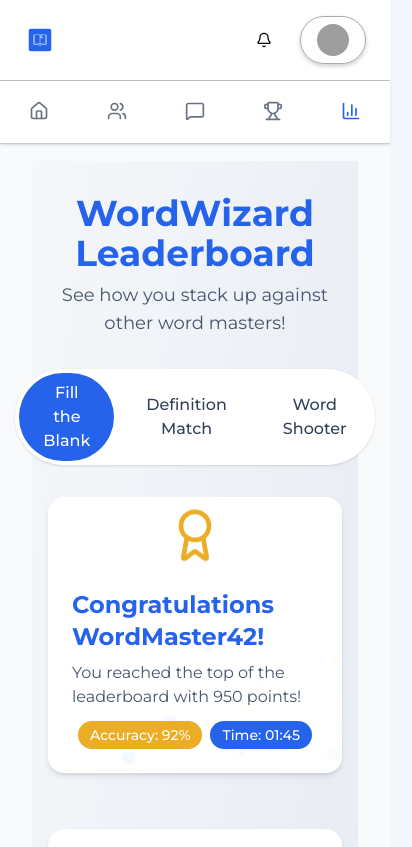
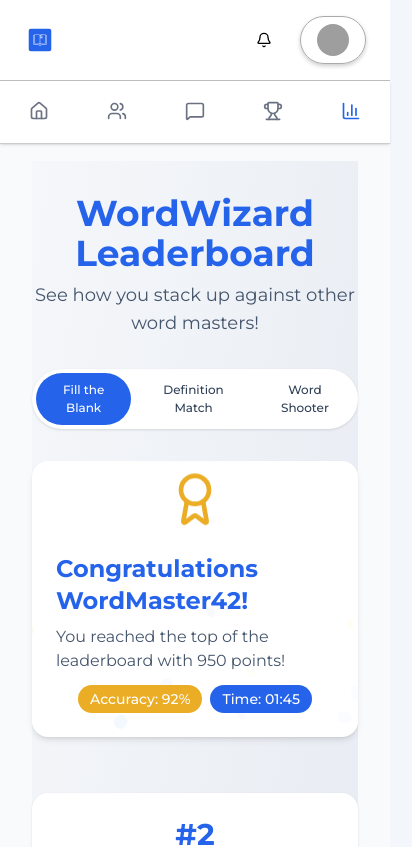
Before and after one commit to GiangPhanNguyenTra/frontend-word-wise, a Next.js app: page /community/leaderboard in a window 390 px wide. Shown: the top 847 px of the page, 412 px wide, since content can reach past the window. Built offline with nearby package versions, Linux system fonts and the light colour scheme; grey boxes are pictures that could not be loaded.

Commit message:
feat: update layout for mobile

```diff
--- a/src/app/(app)/(user)/community/challenge/page.tsx
+++ b/src/app/(app)/(user)/community/challenge/page.tsx
@@ -100,7 +100,7 @@ export default function ChallengePage() {
   ];
 
   return (
-    <div className="min-h-screen bg-gray-50 p-4 flex flex-col items-center gap-8">
+    <div className="min-h-screen bg-gray-50 lg:p-4 flex flex-col items-center gap-8">
       {games.map((game, index) => (
         <Card
           key={index}
--- a/src/app/(app)/(user)/community/friends/page.tsx
+++ b/src/app/(app)/(user)/community/friends/page.tsx
@@ -134,7 +134,7 @@ export default function FriendsPage() {
   );
 
   return (
-    <div className="p-6">
+    <div className="lg:p-6">
       <h1 className="text-2xl font-bold mb-4">Friends</h1>
 
       {/* Tabs */}
--- a/src/app/(app)/(user)/community/leaderboard/page.tsx
+++ b/src/app/(app)/(user)/community/leaderboard/page.tsx
@@ -76,7 +76,7 @@ export default function LeaderboardPage() {
 
   return (
     <div className="min-h-screen text-slate-800 bg-gradient-to-br from-[#F5F7FA] to-[#E2E8F0]">
-      <div className="container mx-auto px-4 py-8 max-w-6xl">
+      <div className="container mx-auto lg:px-4 py-8 max-w-6xl">
         {/* Header */}
         <header className="text-center mb-8">
           <h1 className="text-4xl font-bold text-[#2563EB] mb-2">
@@ -94,11 +94,15 @@ export default function LeaderboardPage() {
               (tab, i) => (
                 <button
                   key={tab}
-                  className={`px-6 py-2 rounded-full font-medium transition-all ${
+                  className={`px-6 py-2 rounded-full font-medium transition-all
+          text-[12px] sm:text-base
+          ${
             i === 0
               ? "bg-[#2563EB] text-white"
               : "text-slate-700 hover:bg-slate-100"
-                  }`}
+          }
+          px-4 sm:px-6 py-1.5 sm:py-2
+        `}
                 >
                   {tab}
                 </button>
@@ -198,10 +202,11 @@ export default function LeaderboardPage() {
         </div>
 
         {/* Table */}
-        <div className="bg-white rounded-2xl shadow-sm p-6 mb-8">
+        <div className="w-full bg-white rounded-2xl shadow-sm p-6 mb-8">
           <h2 className="text-2xl font-bold text-[#2563EB] mb-6">
             Full Leaderboard
           </h2>
+          <div className="overflow-x-auto max-w-full">
             <table className="w-full text-slate-700">
               <thead>
                 <tr className="border-b border-slate-200">
@@ -266,6 +271,7 @@ export default function LeaderboardPage() {
               </tbody>
             </table>
           </div>
+        </div>
 
         {/* Buttons */}
         <div className="flex flex-col sm:flex-row justify-center gap-4">
--- a/src/app/(app)/(user)/community/messages/page.tsx
+++ b/src/app/(app)/(user)/community/messages/page.tsx
@@ -42,7 +42,7 @@ export default function MessagesPage() {
   const router = useRouter();
 
   return (
-    <div className="max-w-5xl mx-auto p-2">
+    <div className="max-w-5xl mx-auto lg:p-2">
       <h1 className="text-2xl font-bold mb-6">Messages</h1>
 
       <div className="bg-white rounded-xl shadow border divide-y">
--- a/src/app/(app)/(user)/community/page.tsx
+++ b/src/app/(app)/(user)/community/page.tsx
@@ -11,7 +11,7 @@ import { useRouter } from "next/navigation";
 export default function CommunityPage() {
   const router = useRouter();
   return (
-    <div className="flex flex-col lg:flex-row w-full gap-6 px-4 sm:px-6 lg:px-4 py-4">
+    <div className="flex flex-col lg:flex-row w-full gap-6 sm:px-6 lg:px-4 py-4">
       {/* Main Feed */}
       <div className="flex-1 max-w-2xl mx-auto">
         {/* Post creation card */}
--- a/src/app/(app)/(user)/setting/layout.tsx
+++ b/src/app/(app)/(user)/setting/layout.tsx
@@ -109,7 +109,7 @@ export default function SettingLayout({
       </div>
 
       {/* Main content */}
-      <main className="flex-1 p-4 pt-[80px] lg:pt-8 w-full">{children}</main>
+      <main className="flex-1 lg:p-4 pt-[80px] lg:pt-8 w-full">{children}</main>
     </div>
   );
 }
```
Lines whose indentation alone changed are shown as unchanged.
